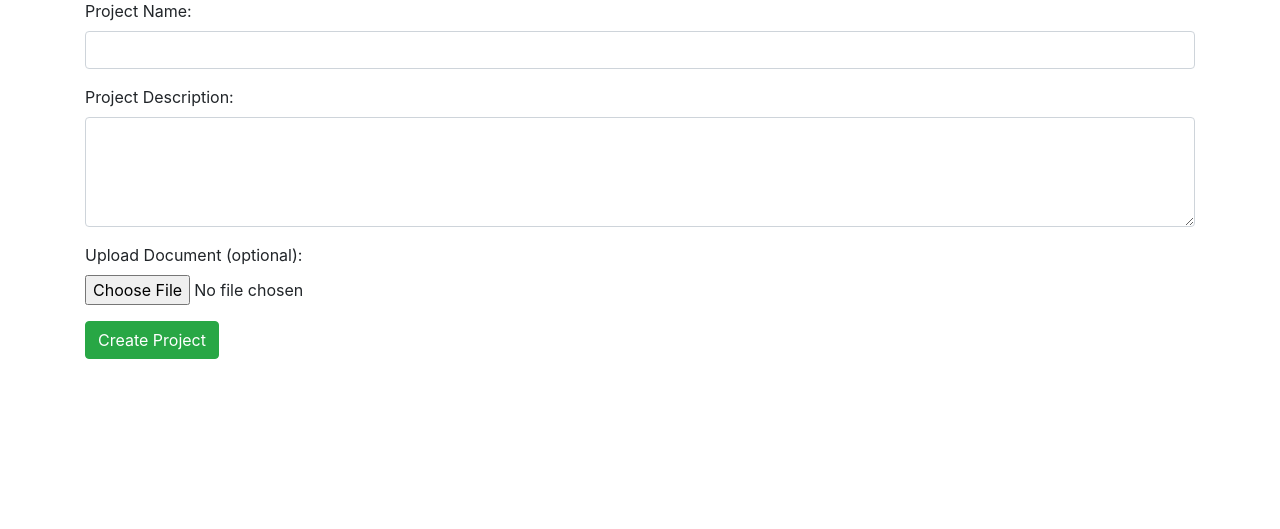
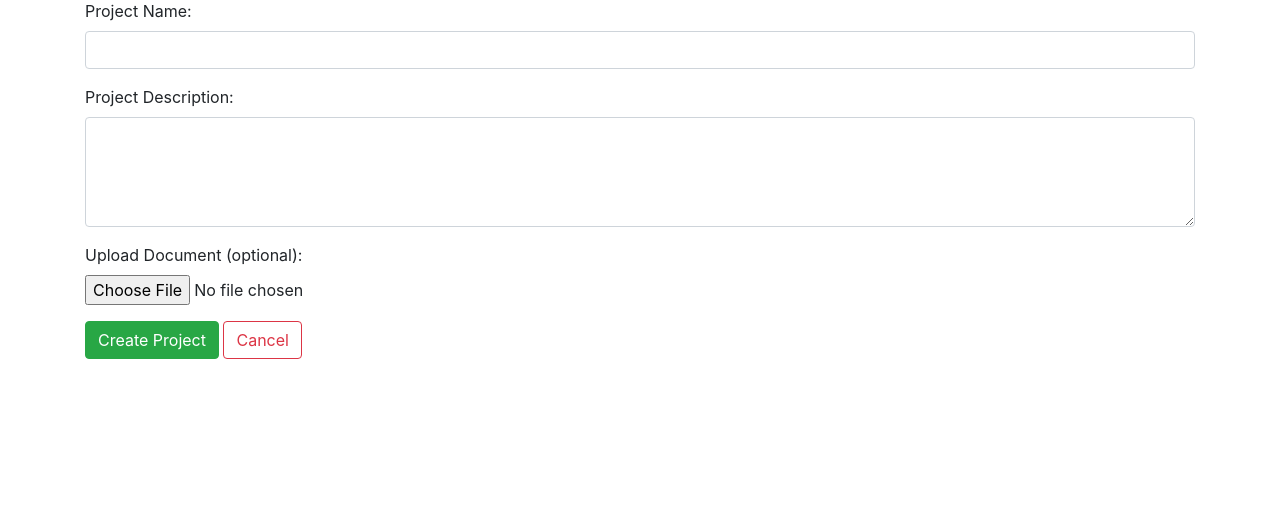
Before and after one commit to vivekkolambe/EfficiencySage, a Django app: page /manager/create_project/ in a window 1280 px wide. Shown: the part 83-612 px from the top of the page. Run offline with Django 4.2, Linux system fonts and the light colour scheme; a user stored in the database is signed in; some libraries are stand-ins or nearby versions.

Commit message:
CANCEL BUTTON ADDED IN PROJECT CREATION PAGE

```diff
--- a/manager/templates/createProject.html
+++ b/manager/templates/createProject.html
@@ -46,6 +46,7 @@
       </div>
 
       <a type="submit" class="btn btn-success">Create Project</a>
+      <button type="button" class="btn btn-outline-danger" onclick="window.history.back()">Cancel</button>
   </form>
   </div>
   <!-- End of Body content -->
```
